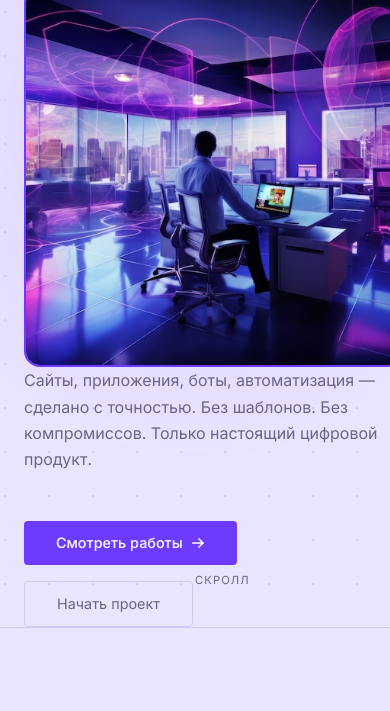
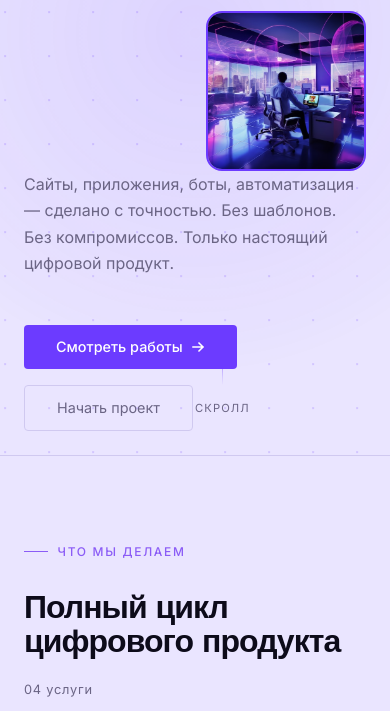
Before and after one commit to milayul/portfolio, a plain HTML site: page index.html in a window 390 px wide. Shown: the part 389-1100 px from the top of the page. Drawn offline with Linux system fonts and the light colour scheme.

Commit message:
Make hero photo responsive to prevent mobile overflow
Replace fixed 380px size with clamp() so it scales down on small screens instead of clipping.

```diff
--- a/index.html
+++ b/index.html
@@ -956,7 +956,7 @@
         что нельзя<br />
         <em>скачать.</em>
       </h1>
-      <img src="фото агенства.jpg" alt="VEKTRA" style="width:380px; height:380px; border-radius:16px; object-fit:cover; border:2px solid var(--accent); flex-shrink:0; margin-left:auto;" />
+      <img src="фото агенства.jpg" alt="VEKTRA" style="width:clamp(160px, 30vw, 380px); height:clamp(160px, 30vw, 380px); max-width:100%; border-radius:16px; object-fit:cover; border:2px solid var(--accent); flex-shrink:0; margin-left:auto;" />
     </div>
     <p class="hero-sub">
       Сайты, приложения, боты, автоматизация — сделано с точностью.
```
